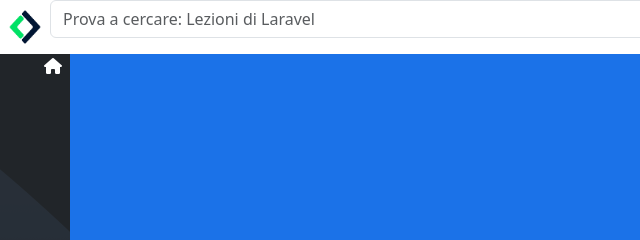
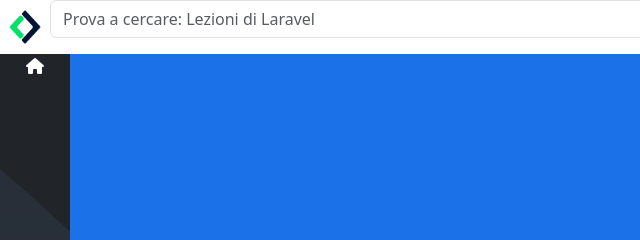
Before and after one commit to LuigiGrimaldi/html-css-bootstrap-dashboard, a plain HTML site: page index.html in a window 1280 px wide. Shown: the top 240 px of the page, 0-640 px from the left. Drawn offline with nearby package versions, Linux system fonts and the light colour scheme.

Commit message:
sidebar commit

```diff
--- a/assets/css/style.css
+++ b/assets/css/style.css
@@ -75,7 +75,7 @@
     height: 30%;
 }
 
-.sidebar-top ul{
+.sidebar-top .item{
     color: white;
     list-style: none;
     text-decoration: none;
--- a/index.html
+++ b/index.html
@@ -40,11 +40,8 @@
                     <div class="container">
                         <div class="row">
                             <div class="col">
-                                <ul>
-                                    <li>
-                                        <span><i class="fa-solid f fa-house"></i></span>
-                                    </li>
-                                </ul>
+                                <div class="item text-center"><i class="fa-solid f fa-house"></i></div class="item
+">
                             </div>
                             </div>
                         </div>
```
